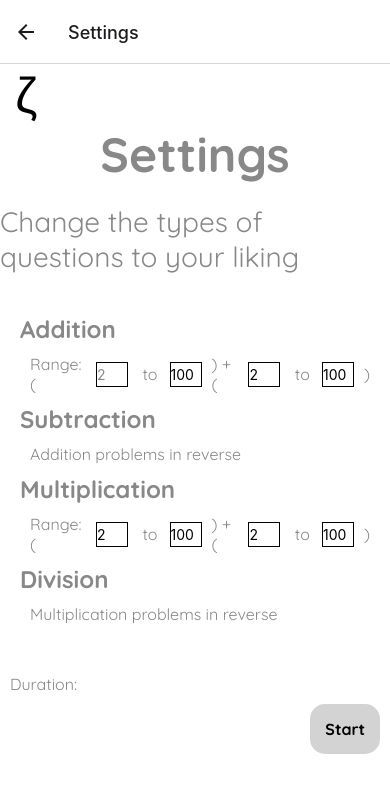
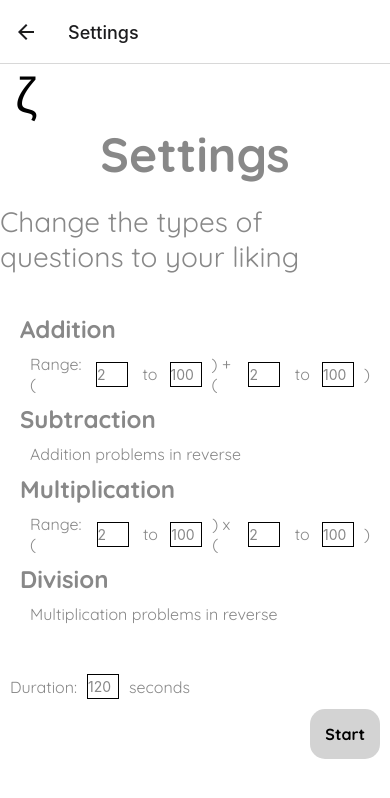
Before and after one commit to Saayari/ZetaApp, a React Native app: screen /Settings in a window 390 px wide. Shown: the top 798 px of the page. Built offline with nearby package versions, Linux system fonts and the light colour scheme.

Commit message:
added numpad and gamescreen

```diff
--- a/src/index.tsx
+++ b/src/index.tsx
@@ -1,6 +1,7 @@
 import React from 'react';
 import HomeScreen from './screens/Home';
 import SettingsScreen from './screens/Settings';
+import ArithmeticGameScreen from './screens/ArithmeticGame';
 import { NavigationContainer } from '@react-navigation/native';
 import { createNativeStackNavigator } from '@react-navigation/native-stack';
 import { useFonts } from "expo-font";
@@ -9,6 +10,7 @@ import {StyleSheet, Text, View, Image} from 'react-native';
 export type StackParamList = {
     Home: undefined;
     Settings: undefined;
+    ArithmeticGame: undefined;
 };
 
 const Stack = createNativeStackNavigator<StackParamList>();
@@ -33,6 +35,7 @@ const App = () => {
             <Stack.Navigator>
                 <Stack.Screen name="Home" component={HomeScreen} />
                 <Stack.Screen name="Settings" component={SettingsScreen} />
+                <Stack.Screen name="ArithmeticGame" component={ArithmeticGameScreen} />
             </Stack.Navigator>
         </NavigationContainer>
     )
--- /dev/null
+++ b/src/screens/ArithmeticGame.tsx
@@ -0,0 +1,116 @@
+import React from 'react';
+import { SafeAreaView } from 'react-native-safe-area-context';
+import { Text, StyleSheet, View, TextInput, TouchableOpacity, Dimensions} from 'react-native';
+
+const ArithmeticGame = () => {
+    const [answer, onChangeAnswer] = React.useState("");
+
+
+    return (
+        <SafeAreaView style={styles.container}>
+            <View style={{flexDirection: "row"}}>
+                <View style={{flexDirection: "row", marginLeft: 10}}>
+                    <Text style={styles.text_header}>Seconds Left: </Text>
+                    <Text style={styles.text_header}>0</Text>
+                </View>
+                <View style={{marginLeft: "auto", flexDirection: "row"}}>
+                    <View style={{marginRight: 20, flexDirection: "row"}}>
+                        <Text style={styles.text_header}>Score: </Text>
+                        <Text style={styles.text_header}>0</Text>
+                    </View>
+
+                </View>
+            </View>
+
+            <View style={styles.game_container}>
+                <View style={{flexDirection: "row"}}>
+                    <Text style={styles.text_game}>898</Text>
+                    <Text style={styles.text_game}> + </Text>
+                    <Text style={styles.text_game}>234</Text>
+                    <Text style={styles.text_game}> = </Text>
+                    <TextInput
+                        style={styles.answer}
+                        keyboardType="numeric"
+                        textAlign='center'
+                        placeholderTextColor={'#888'}
+                        onChangeText={onChangeAnswer}
+                        value={answer}
+                        editable={false}
+                    />
+                </View>
+                <View>
+                    <View style={{flexDirection: "row"}}>
+                        <TouchableOpacity style={styles.numpad}>
+                            <Text style={styles.text_numpad}>1</Text>
+                        </TouchableOpacity>
+                        <TouchableOpacity style={styles.numpad}>
+                            <Text style={styles.text_numpad}>2</Text>
+                        </TouchableOpacity>
+                        <TouchableOpacity style={styles.numpadright}>
+                            <Text style={styles.text_numpad}>3</Text>
+                        </TouchableOpacity>
+                    </View>
+                    <View>
+
+                    </View>
+                    <View>
+
+                    </View>
+                </View>
+
+            </View>
+
+        </SafeAreaView>
+    );
+};
+
+export default ArithmeticGame;
+
+const styles = StyleSheet.create({
+    container: {
+        flex: 1,
+        backgroundColor: '#fff',
+    },
+    text_header: {
+        color: '#888',
+        fontSize: 20,
+        fontFamily: "Quicksand-Regular",
+    },
+    game_container: {
+        flex: 1,
+        justifyContent: "center",
+        alignItems: "center",
+    },
+    text_game: {
+        color: '#888',
+        fontSize: 50,
+        fontFamily: "Quicksand-Regular",
+    },
+    answer: {
+        height: 50,
+        width: 50,
+        borderColor: '#888',
+    },
+    numpad: {
+        borderTopWidth: 1,
+        borderBottomWidth: 1,
+        borderLeftWidth: 1,
+        borderColor: "black",
+        width: Dimensions.get('window').width / 3,
+        alignItems: "center",
+    },
+    numpadright: {
+        borderTopWidth: 1,
+        borderBottomWidth: 1,
+        borderLeftWidth: 1,
+        borderRightWidth: 1,
+        borderColor: "black",
+        width: Dimensions.get('window').width / 3,
+        alignItems: "center",
+    },
+    text_numpad: {
+        color: '#888',
+        fontSize: 50,
+        fontFamily: "Quicksand-Bold",
+    }
+});
--- a/src/screens/Home.tsx
+++ b/src/screens/Home.tsx
@@ -1,4 +1,4 @@
-import {StyleSheet, Text, View, Image, TouchableOpacity, SafeAreaView} from 'react-native';
+import {StyleSheet, Text, View, Image, TouchableWithoutFeedback, SafeAreaView} from 'react-native';
 
 import React from 'react';
 import { useNavigation } from '@react-navigation/native';
@@ -11,7 +11,8 @@ const Home = () => {
     const navigation = useNavigation<NativeStackNavigationProp<StackParamList>>();
 
     return (
-        <TouchableOpacity style={styles.container} onPress={() => {navigation.navigate("Settings")}}>
+        <TouchableWithoutFeedback onPress={() => {navigation.navigate("Settings")}}>
+        <SafeAreaView style={styles.container}>
             <View style={{marginBottom: 100, alignItems: "center", justifyContent: "center"}}>
                 <Image style={styles.logo} source={require("../assets/squarezeta.png")} />
                 <Text style={styles.heading}>Zeta App</Text>
@@ -20,7 +21,8 @@ const Home = () => {
                 <Text style={styles.text_description}>arithmetic.zetamac.com.</Text>
             </View>
             <Text style={styles.text}>Click to continue</Text>
-        </TouchableOpacity>
+        </SafeAreaView>
+        </TouchableWithoutFeedback>
     )
 }
 
--- a/src/screens/Settings.tsx
+++ b/src/screens/Settings.tsx
@@ -1,5 +1,8 @@
 import React from 'react';
 import {StyleSheet, Text, View, Image, TouchableOpacity, SafeAreaView, TextInput, TouchableWithoutFeedback,  Keyboard} from 'react-native';
+import { useNavigation } from '@react-navigation/native';
+import { NativeStackNavigationProp } from '@react-navigation/native-stack';
+import { StackParamList } from '..';
 
 const Settings = () => {
     const [number1, onChangeNumber1] = React.useState("");
@@ -10,6 +13,8 @@ const Settings = () => {
     const [number6, onChangeNumber6] = React.useState("");
     const [number7, onChangeNumber7] = React.useState("");
     const [number8, onChangeNumber8] = React.useState("");
+
+    const navigation = useNavigation<NativeStackNavigationProp<StackParamList>>();
 
     return (
         <TouchableWithoutFeedback onPress={Keyboard.dismiss}>
@@ -40,6 +45,7 @@ const Settings = () => {
                             placeholder="100"
                             keyboardType="numeric"
                             textAlign='center'
+                            placeholderTextColor={'#888'}
                         />
                         <Text style={styles.text_description}>) + (</Text>
                         <TextInput
@@ -49,6 +55,7 @@ const Settings = () => {
                             placeholder="2"
                             keyboardType="numeric"
                             textAlign='center'
+                            placeholderTextColor={'#888'}
                         />
                         <Text style={styles.text_description}> to </Text>
                         <TextInput
@@ -58,6 +65,7 @@ const Settings = () => {
                             placeholder="100"
                             keyboardType="numeric"
                             textAlign='center'
+                            placeholderTextColor={'#888'}
                         />
                         <Text style={styles.text_description}>)</Text>
                     </View>
@@ -75,6 +83,7 @@ const Settings = () => {
                             placeholder="2"
                             keyboardType="numeric"
                             textAlign='center'
+                            placeholderTextColor={'#888'}
                         />
                         <Text style={styles.text_description}> to </Text>
                         <TextInput
@@ -84,8 +93,9 @@ const Settings = () => {
                             placeholder="100"
                             keyboardType="numeric"
                             textAlign='center'
+                            placeholderTextColor={'#888'}
                         />
-                        <Text style={styles.text_description}>) + (</Text>
+                        <Text style={styles.text_description}>) x (</Text>
                         <TextInput
                             style={styles.input}
                             onChangeText={onChangeNumber7}
@@ -93,6 +103,7 @@ const Settings = () => {
                             placeholder="2"
                             keyboardType="numeric"
                             textAlign='center'
+                            placeholderTextColor={'#888'}
                         />
                         <Text style={styles.text_description}> to </Text>
                         <TextInput
@@ -102,6 +113,7 @@ const Settings = () => {
                             placeholder="100"
                             keyboardType="numeric"
                             textAlign='center'
+                            placeholderTextColor={'#888'}
                         />
                         <Text style={styles.text_description}>)</Text>
                     </View>
@@ -109,11 +121,21 @@ const Settings = () => {
                     <Text style={styles.text_operations}>Division</Text>
                     <Text style={styles.text_description}>Multiplication problems in reverse</Text>
                 </View>
-                <View>
+                <View style={{flexDirection:"row", alignItems: "center"}}>
                     <Text style={styles.text_description}>Duration:</Text>
+                    <TextInput
+                        style={styles.input}
+                        onChangeText={onChangeNumber8}
+                        value={number8}
+                        placeholder="120"
+                        keyboardType="numeric"
+                        textAlign='center'
+                        placeholderTextColor={'#888'}
+                    />
+                    <Text style={styles.text_description}>seconds</Text>
                 </View>
                 <View style={{marginLeft: "auto"}}>
-                    <TouchableOpacity style={styles.button_start}>
+                    <TouchableOpacity style={styles.button_start} onPress={() => {navigation.navigate("ArithmeticGame")}}>
                         <Text style={styles.text_start}>Start</Text>
                     </TouchableOpacity>
                 </View>
```
